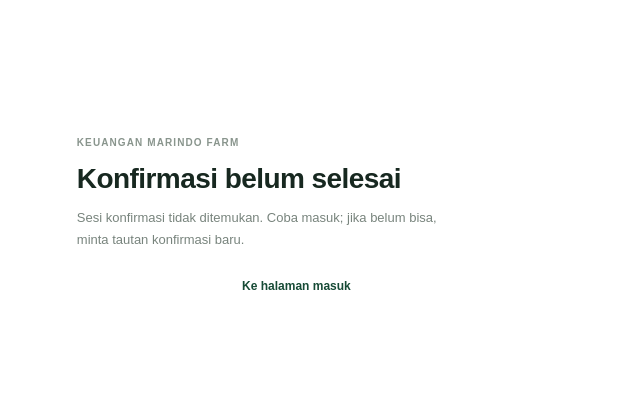
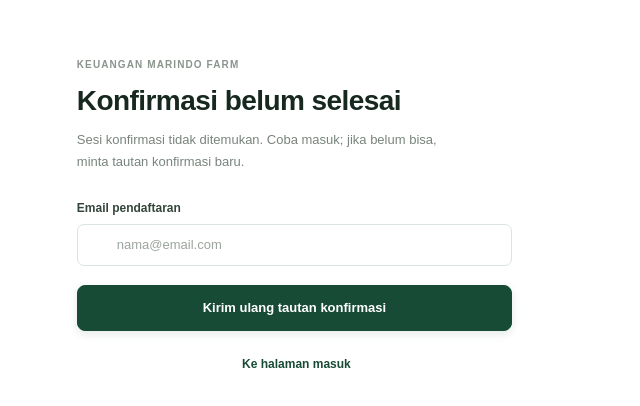
Before and after one commit to qildannovrijal-lab/keuangan-marindo-farm, a Next.js app: page /auth/callback in a window 1280 px wide. Shown: the part 184-590 px from the top of the page, without its empty margins (0-640 px from the left). Built offline with nearby package versions, Linux system fonts and the light colour scheme; no server answers.

Commit message:
Fix cross-device email confirmation

```diff
--- a/src/app/auth/callback/page.tsx
+++ b/src/app/auth/callback/page.tsx
@@ -2,11 +2,15 @@
 
 import Link from "next/link";
 import { useEffect, useState } from "react";
+import type { EmailOtpType } from "@supabase/supabase-js";
 import { createSupabaseBrowserClient } from "@/lib/supabase/client";
 
 export default function AuthCallbackPage() {
   const [message, setMessage] = useState("Memverifikasi email Anda…");
   const [failed, setFailed] = useState(false);
+  const [email, setEmail] = useState("");
+  const [resending, setResending] = useState(false);
+  const [resendMessage, setResendMessage] = useState("");
 
   useEffect(() => {
     let active = true;
@@ -23,6 +27,8 @@
 
       const params = new URLSearchParams(window.location.search);
       const authError = params.get("error_description") ?? params.get("error");
+      const tokenHash = params.get("token_hash");
+      const otpType = params.get("type");
       if (authError) {
         if (active) {
           setMessage("Tautan konfirmasi tidak dapat digunakan. Coba masuk atau minta tautan konfirmasi baru.");
@@ -31,8 +37,22 @@
         return;
       }
 
+      if (tokenHash && (otpType === "email" || otpType === "recovery")) {
+        const { error } = await supabase.auth.verifyOtp({
+          token_hash: tokenHash,
+          type: otpType as EmailOtpType,
+        });
+        if (error) {
+          if (active) {
+            setMessage("Tautan konfirmasi sudah kedaluwarsa atau pernah digunakan. Minta tautan baru di bawah.");
+            setFailed(true);
+          }
+          return;
+        }
+      }
+
       const code = params.get("code");
-      if (code) {
+      if (!tokenHash && code) {
         const { error } = await supabase.auth.exchangeCodeForSession(code);
         if (error) {
           if (active) {
@@ -53,7 +73,7 @@
       }
 
       const nextPath = params.get("next");
-      const destination = nextPath === "/reset-password" ? nextPath : "/dashboard";
+      const destination = nextPath === "/reset-password" || otpType === "recovery" ? "/reset-password" : "/dashboard";
       window.location.replace(destination);
     };
 
@@ -62,6 +82,26 @@
       active = false;
     };
   }, []);
+
+  const resendConfirmation = async (event: React.FormEvent<HTMLFormElement>) => {
+    event.preventDefault();
+    setResending(true);
+    setResendMessage("");
+    const supabase = createSupabaseBrowserClient();
+    if (!supabase) {
+      setResendMessage("Layanan login belum tersedia. Coba lagi nanti.");
+      setResending(false);
+      return;
+    }
+
+    const { error } = await supabase.auth.resend({
+      type: "signup",
+      email,
+      options: { emailRedirectTo: `${window.location.origin}/auth/callback` },
+    });
+    setResendMessage(error ? "Tautan belum bisa dikirim. Periksa alamat email lalu coba lagi." : "Jika akun belum dikonfirmasi, tautan baru segera dikirim. Periksa kotak masuk dan folder spam.");
+    setResending(false);
+  };
 
   return (
     <main className="auth-layout">
@@ -72,7 +112,16 @@
             <h2>{failed ? "Konfirmasi belum selesai" : "Konfirmasi email"}</h2>
             <p className="auth-intro" role={failed ? "alert" : "status"}>{message}</p>
           </div>
-          {failed && <div className="auth-switch"><Link href="/login">Ke halaman masuk</Link></div>}
+          {failed && <>
+            <form className="auth-form" onSubmit={resendConfirmation}>
+              <label className="field-label">Email pendaftaran
+                <span className="input-wrap"><input required type="email" autoComplete="email" value={email} onChange={(event) => setEmail(event.target.value)} placeholder="nama@email.com" /></span>
+              </label>
+              {resendMessage && <p className="form-alert success-alert" role="status">{resendMessage}</p>}
+              <button className="primary-button auth-submit" type="submit" disabled={resending}>{resending ? "Mengirim..." : "Kirim ulang tautan konfirmasi"}</button>
+            </form>
+            <div className="auth-switch"><Link href="/login">Ke halaman masuk</Link></div>
+          </>}
         </div>
       </section>
     </main>
```
